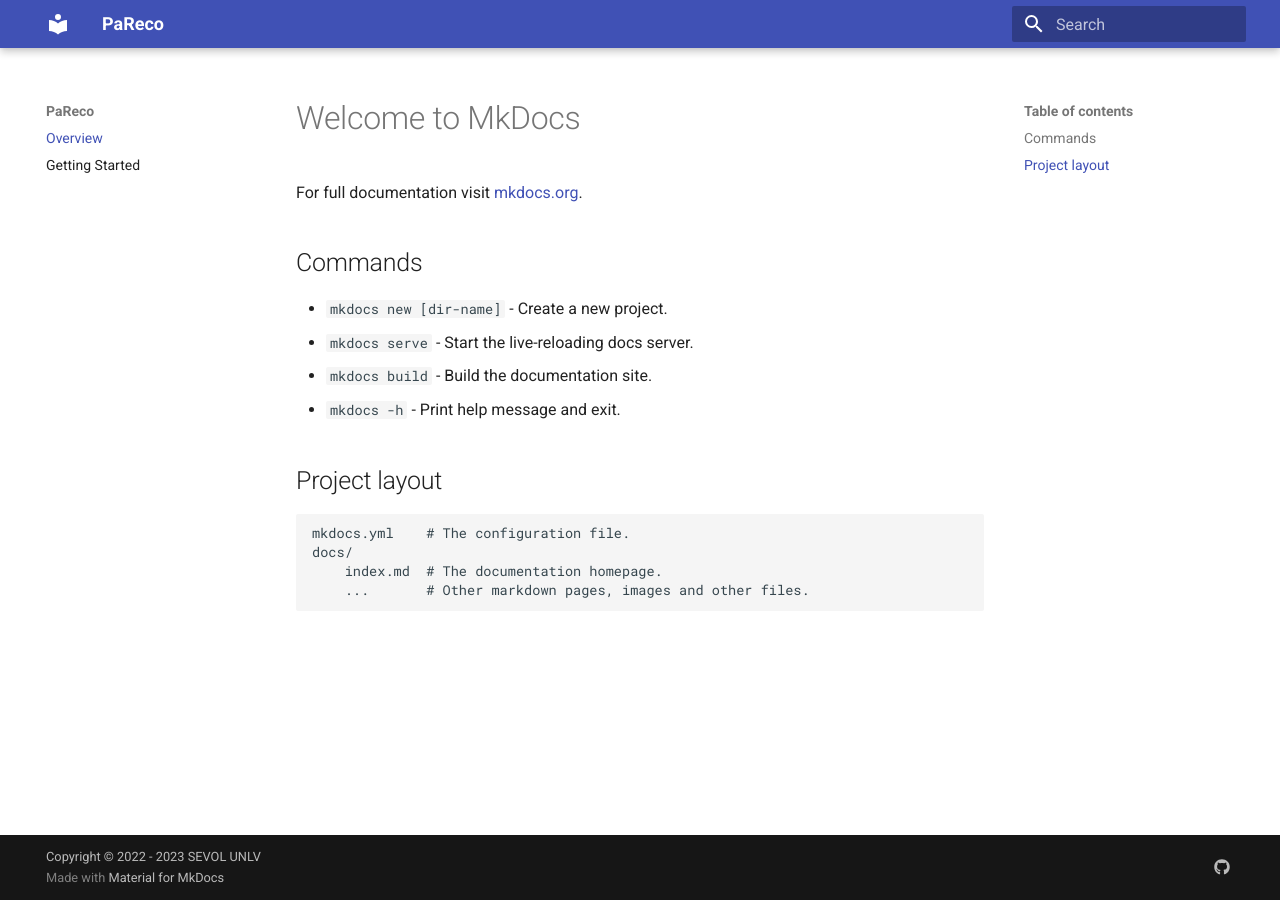
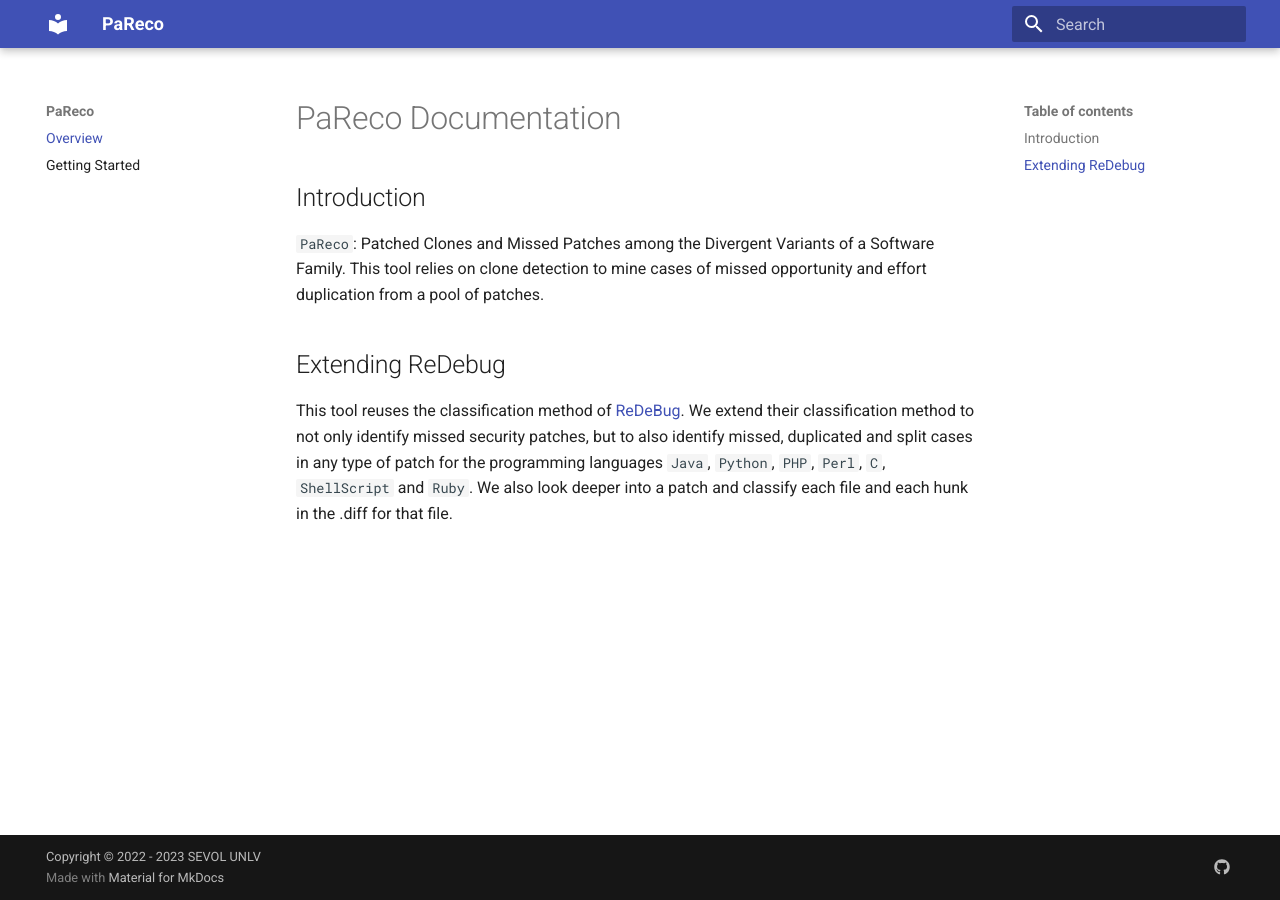
Before and after one commit to unlv-evol/PaReco, an MkDocs documentation site: the page built from docs/index.md, in a window 1280 px wide. Built offline with MkDocs 1.6.1 and Material for MkDocs 9.7.7, drawn with Linux system fonts in a browser that asks for light colours.

Commit message:
ft: setup project overview doc

```diff
--- a/docs/index.md
+++ b/docs/index.md
@@ -1,17 +1,7 @@
-# Welcome to MkDocs
+# PaReco Documentation
 
-For full documentation visit [mkdocs.org](https://www.mkdocs.org).
+## Introduction
+`PaReco`: Patched Clones and Missed Patches among the Divergent Variants of a Software Family. This tool relies on clone detection to mine cases of missed opportunity and effort duplication from a pool of patches.
 
-## Commands
-
-* `mkdocs new [dir-name]` - Create a new project.
-* `mkdocs serve` - Start the live-reloading docs server.
-* `mkdocs build` - Build the documentation site.
-* `mkdocs -h` - Print help message and exit.
-
-## Project layout
-
-    mkdocs.yml    # The configuration file.
-    docs/
-        index.md  # The documentation homepage.
-        ...       # Other markdown pages, images and other files.
+## Extending ReDebug
+This tool reuses the classification method of [ReDeBug](https://github.com/dbrumley/redebug). We extend their classification method to not only identify missed security patches, but to also identify missed, duplicated and split cases in any type of patch for the programming languages `Java`, `Python`, `PHP`, `Perl`, `C`, `ShellScript` and `Ruby`. We also look deeper into a patch and classify each file and each hunk in the .diff for that file.
```
